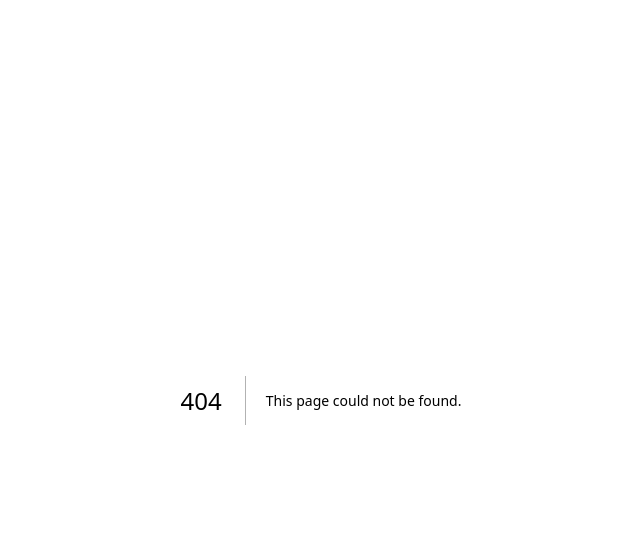
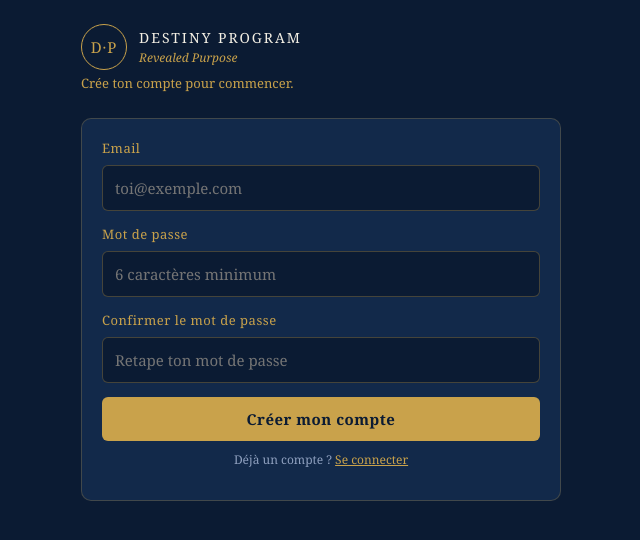
Before and after one commit to prophetbmi/destiny-studio-ai-, a Next.js app: page /signup in a window 1280 px wide. Before the commit this address had no page. Shown: the top 540 px of the page, without its empty margins (319-959 px from the left). Built offline with nearby package versions, Linux system fonts and the light colour scheme.

Commit message:
Create page.jsx

```diff
--- /dev/null
+++ b/app/signup/page.jsx
@@ -0,0 +1,103 @@
+"use client";
+
+import { useState } from "react";
+import Link from "next/link";
+import { useRouter } from "next/navigation";
+import { styles } from "@/styles/theme";
+import { createUser } from "@/lib/auth";
+
+export default function SignupPage() {
+  const router = useRouter();
+  const [email, setEmail] = useState("");
+  const [password, setPassword] = useState("");
+  const [confirmPassword, setConfirmPassword] = useState("");
+  const [loading, setLoading] = useState(false);
+  const [error, setError] = useState("");
+
+  async function handleSubmit(e) {
+    e.preventDefault();
+    setError("");
+
+    if (password !== confirmPassword) {
+      setError("Les mots de passe ne correspondent pas.");
+      return;
+    }
+
+    setLoading(true);
+    try {
+      await createUser({ email: email.trim(), password });
+      router.push("/");
+    } catch (err) {
+      setError(err.message);
+    } finally {
+      setLoading(false);
+    }
+  }
+
+  return (
+    <div style={styles.page}>
+      <div style={styles.container}>
+        <header style={styles.header}>
+          <div style={styles.monogram}>D·P</div>
+          <div>
+            <div style={styles.brand}>DESTINY PROGRAM</div>
+            <div style={styles.tagline}>Revealed Purpose</div>
+          </div>
+        </header>
+
+        <p style={styles.pitch}>Crée ton compte pour commencer.</p>
+
+        <form onSubmit={handleSubmit} style={styles.card}>
+          <label style={styles.label}>Email</label>
+          <input
+            type="email"
+            value={email}
+            onChange={(e) => setEmail(e.target.value)}
+            placeholder="toi@exemple.com"
+            style={styles.input}
+            required
+          />
+
+          <label style={{ ...styles.label, marginTop: 14 }}>Mot de passe</label>
+          <input
+            type="password"
+            value={password}
+            onChange={(e) => setPassword(e.target.value)}
+            placeholder="6 caractères minimum"
+            style={styles.input}
+            required
+            minLength={6}
+          />
+
+          <label style={{ ...styles.label, marginTop: 14 }}>Confirmer le mot de passe</label>
+          <input
+            type="password"
+            value={confirmPassword}
+            onChange={(e) => setConfirmPassword(e.target.value)}
+            placeholder="Retape ton mot de passe"
+            style={styles.input}
+            required
+            minLength={6}
+          />
+
+          <button
+            type="submit"
+            disabled={loading}
+            style={{ ...styles.button, opacity: loading ? 0.6 : 1 }}
+          >
+            {loading ? "Création..." : "Créer mon compte"}
+          </button>
+
+          {error && <p style={styles.error}>{error}</p>}
+
+          <p style={styles.usageNote}>
+            Déjà un compte ?{" "}
+            <Link href="/login" style={{ color: "#C9A24B", textDecoration: "underline" }}>
+              Se connecter
+            </Link>
+          </p>
+        </form>
+      </div>
+    </div>
+  );
+}
```
